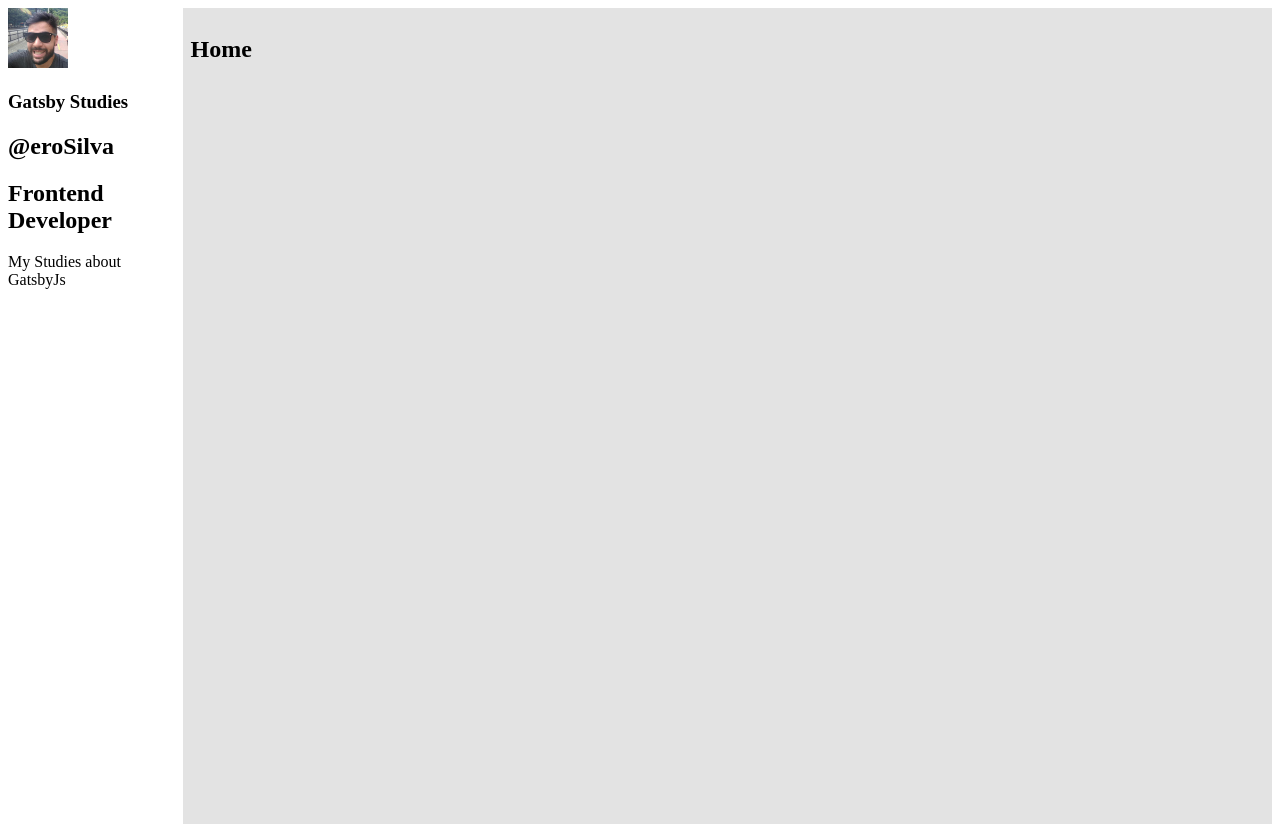
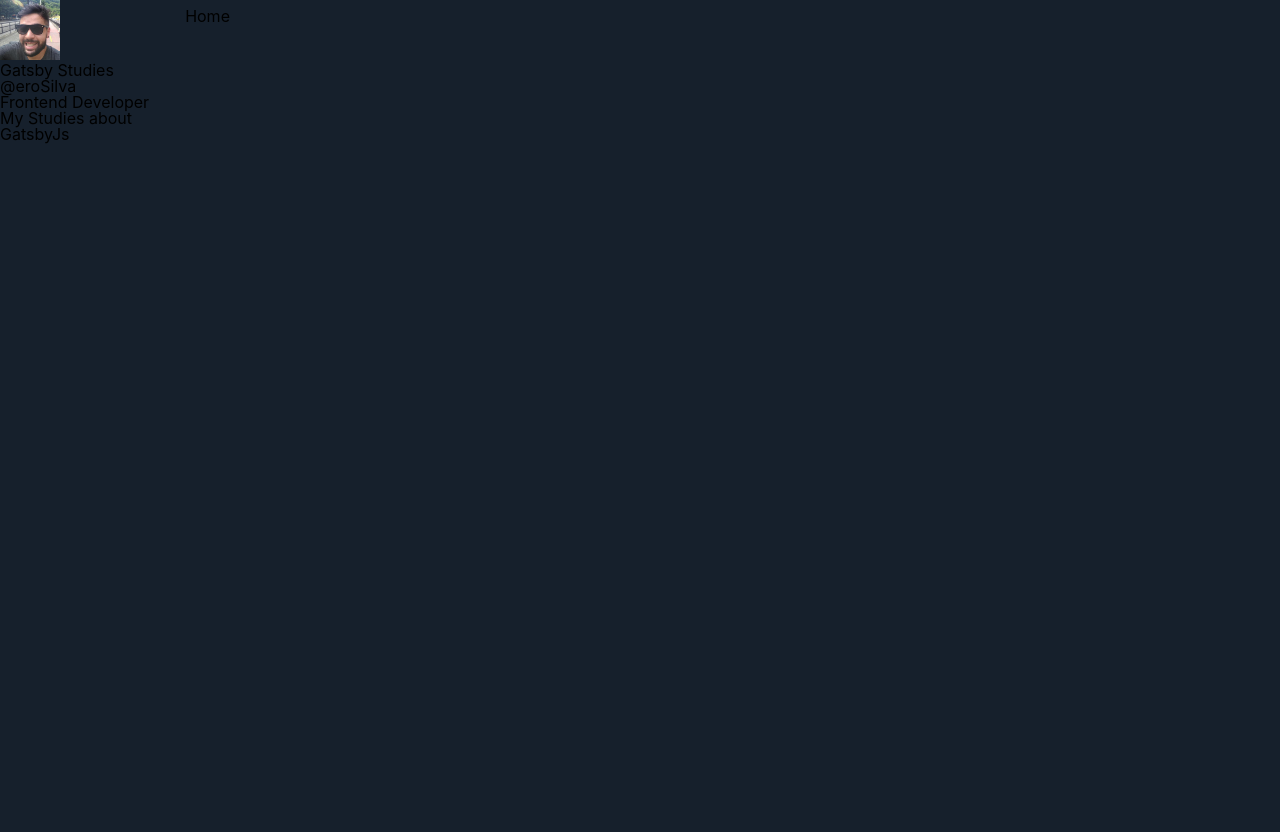
Before and after one commit to eroSilva/gatsby-studies, a Gatsby site: page / in a window 1280 px wide. After the commit the page ends 800 px from the top, so only its background shows below. Built offline with nearby package versions, Linux system fonts and the light colour scheme; Gatsby itself is replaced by a stand-in of ours.

Commit message:
Adds GlobalStyles.

```diff
--- a/src/components/Layout/index.js
+++ b/src/components/Layout/index.js
@@ -2,6 +2,7 @@ import React from "react"
 import PropTypes from "prop-types"
 import styled from 'styled-components'
 
+import GlobalStyles from "../../styles/global"
 import Profile from "../Profile"
 
 const LayoutWrapper = styled.section`
@@ -9,7 +10,7 @@ const LayoutWrapper = styled.section`
 `;
 
 const LayoutMain = styled.main`
-  background-color: #e3e3e3;
+  background-color: #16202c;
   min-height: 100vh;
   width: 100%;
   padding: .5rem;
@@ -18,6 +19,7 @@ const LayoutMain = styled.main`
 const Layout = ({ children }) => {
   return (
     <LayoutWrapper>
+      <GlobalStyles />
       <aside>
         <Profile />
       </aside>
--- /dev/null
+++ b/src/styles/global.js
@@ -0,0 +1,67 @@
+import { createGlobalStyle } from 'styled-components'
+
+const GlobalStyles = createGlobalStyle`
+  /* http://meyerweb.com/eric/tools/css/reset/
+  v2.0 | 20110126
+  License: none (public domain)
+  */
+  html, body, div, span, applet, object, iframe,
+  h1, h2, h3, h4, h5, h6, p, blockquote, pre,
+  a, abbr, acronym, address, big, cite, code,
+  del, dfn, em, img, ins, kbd, q, s, samp,
+  small, strike, strong, sub, sup, tt, var,
+  b, u, i, center,
+  dl, dt, dd, ol, ul, li,
+  fieldset, form, label, legend,
+  table, caption, tbody, tfoot, thead, tr, th, td,
+  article, aside, canvas, details, embed,
+  figure, figcaption, footer, header, hgroup,
+  menu, nav, output, ruby, section, summary,
+  time, mark, audio, video {
+    margin: 0;
+    padding: 0;
+    border: 0;
+    font-size: 100%;
+    font: inherit;
+    vertical-align: baseline;
+  }
+  /* HTML5 display-role reset for older browsers */
+  article, aside, details, figcaption, figure,
+  footer, header, hgroup, menu, nav, section {
+    display: block;
+  }
+  body {
+    line-height: 1;
+  }
+  ol, ul {
+    list-style: none;
+  }
+  blockquote, q {
+    quotes: none;
+  }
+  blockquote:before, blockquote:after,
+  q:before, q:after {
+    content: '';
+    content: none;
+  }
+  table {
+    border-collapse: collapse;
+    border-spacing: 0;
+  }
+  * {
+    box-sizing: border-box;
+  }
+  body {
+    background: #16202c;
+    line-height: 1;
+    font-size: 100%;
+    font-family: -apple-system, BlinkMacSystemFont, "Segoe UI", Roboto, Helvetica, Arial, sans-serif, "Apple Color Emoji", "Segoe UI Emoji", "Segoe UI Symbol";
+  }
+  img {
+    display: block;
+    width: 100%;
+    height: auto;
+  }
+`;
+
+export default GlobalStyles;
```
